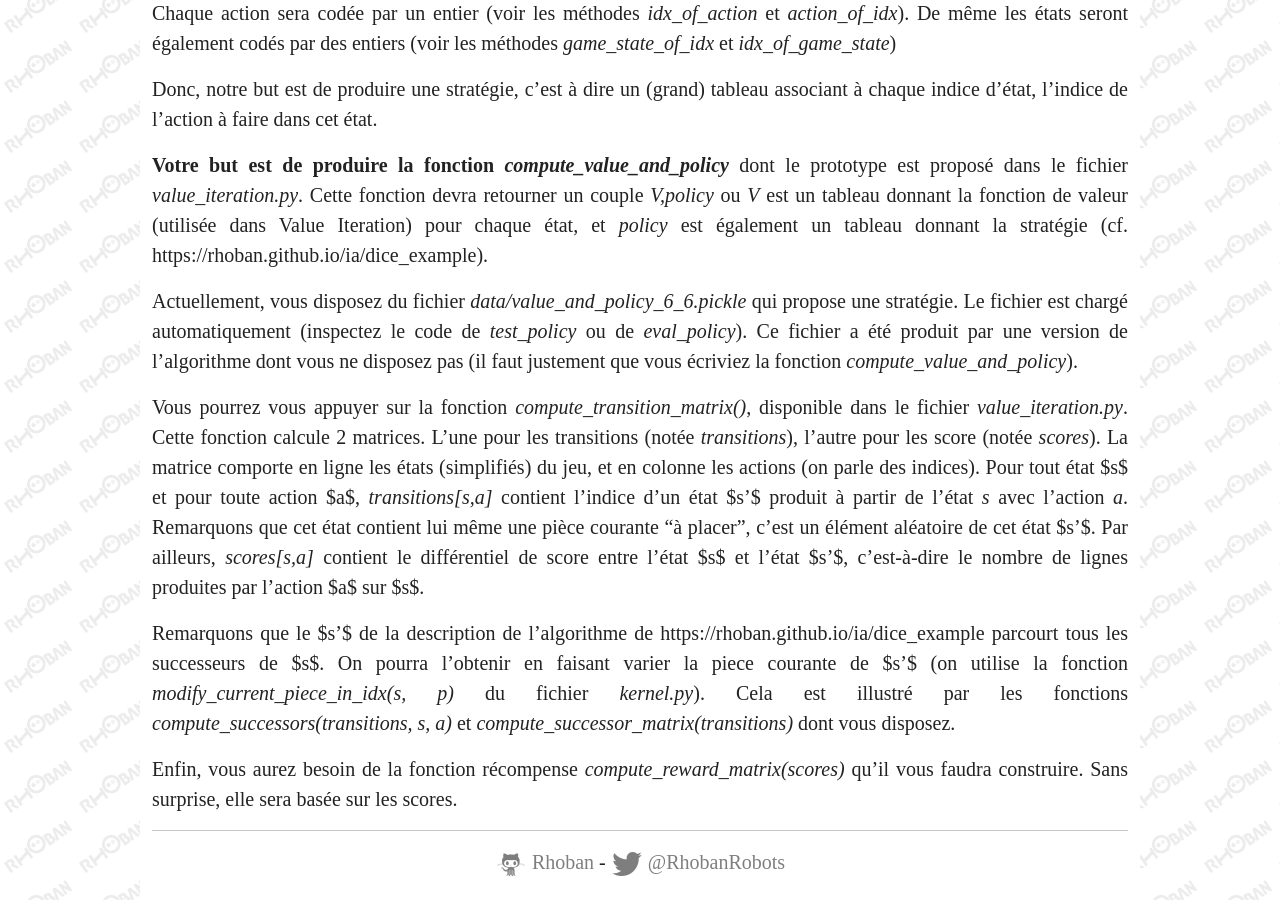
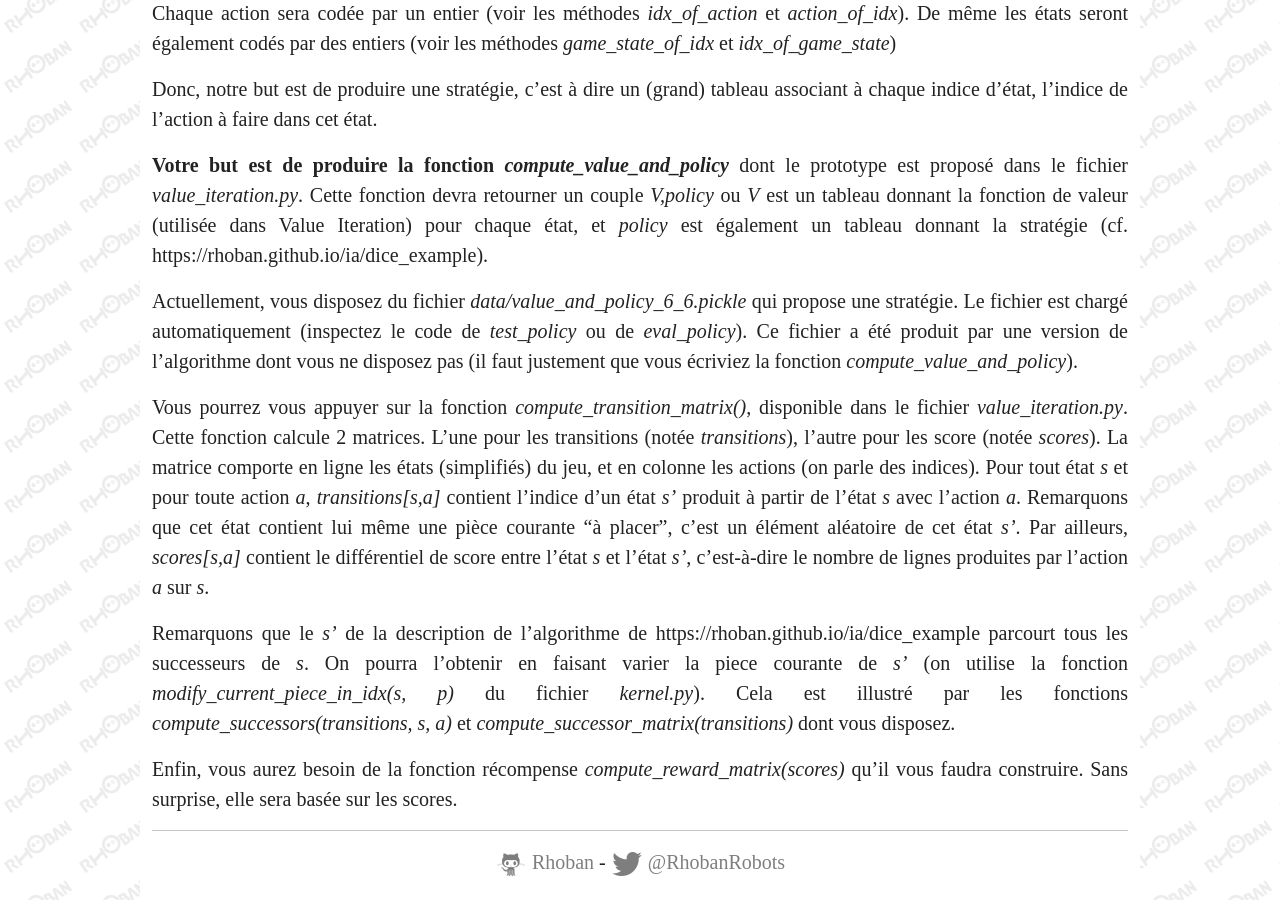
Before and after one commit to Rhoban/rhoban.github.io, a Jekyll site: the page built from ia/tp_tetris/index.md, in a window 1280 px wide and 900 px high, scrolled down 2364 px. Built offline with Jekyll 4.4.1, drawn with Linux system fonts in a browser that asks for light colours; some web fonts are replaced.

Commit message:
fix notation

```diff
--- a/ia/tp_tetris/index.md
+++ b/ia/tp_tetris/index.md
@@ -102,9 +102,9 @@
 
 Vous pourrez vous appuyer sur la fonction
 *compute_transition_matrix()*, disponible dans le fichier *value_iteration.py*. Cette fonction calcule 2 matrices. L'une pour les transitions (notée *transitions*), l'autre pour les score (notée *scores*). La matrice comporte en ligne les états (simplifiés) du jeu, et en colonne les actions (on parle des indices).
-Pour tout état $s$ et pour toute action $a$, *transitions[s,a]* contient l'indice d'un état $s'$ produit à partir de l'état *s* avec l'action *a*. Remarquons que cet état contient lui même une pièce courante "à placer", c'est un élément aléatoire de cet état $s'$.
-Par ailleurs, *scores[s,a]* contient le différentiel de score entre l'état $s$ et l'état $s'$, c'est-à-dire le nombre de lignes produites par l'action $a$ sur $s$.
+Pour tout état *s* et pour toute action *a*, *transitions[s,a]* contient l'indice d'un état *s'* produit à partir de l'état *s* avec l'action *a*. Remarquons que cet état contient lui même une pièce courante "à placer", c'est un élément aléatoire de cet état *s'*.
+Par ailleurs, *scores[s,a]* contient le différentiel de score entre l'état *s* et l'état *s'*, c'est-à-dire le nombre de lignes produites par l'action *a* sur *s*.
 
-Remarquons que le $s'$ de la description de l'algorithme de https://rhoban.github.io/ia/dice_example parcourt tous les successeurs de $s$. On pourra l'obtenir en faisant varier la piece courante de $s'$ (on utilise la fonction *modify_current_piece_in_idx(s, p)* du fichier *kernel.py*). Cela est illustré par les fonctions *compute_successors(transitions, s, a)* et *compute_successor_matrix(transitions)* dont vous disposez.
+Remarquons que le *s'* de la description de l'algorithme de https://rhoban.github.io/ia/dice_example parcourt tous les successeurs de *s*. On pourra l'obtenir en faisant varier la piece courante de *s'* (on utilise la fonction *modify_current_piece_in_idx(s, p)* du fichier *kernel.py*). Cela est illustré par les fonctions *compute_successors(transitions, s, a)* et *compute_successor_matrix(transitions)* dont vous disposez.
 
 Enfin, vous aurez besoin de la fonction récompense *compute_reward_matrix(scores)* qu'il vous faudra construire. Sans surprise, elle sera basée sur les scores.
```
Also changed, not shown: ia/index.md (+1 -0 lines).
